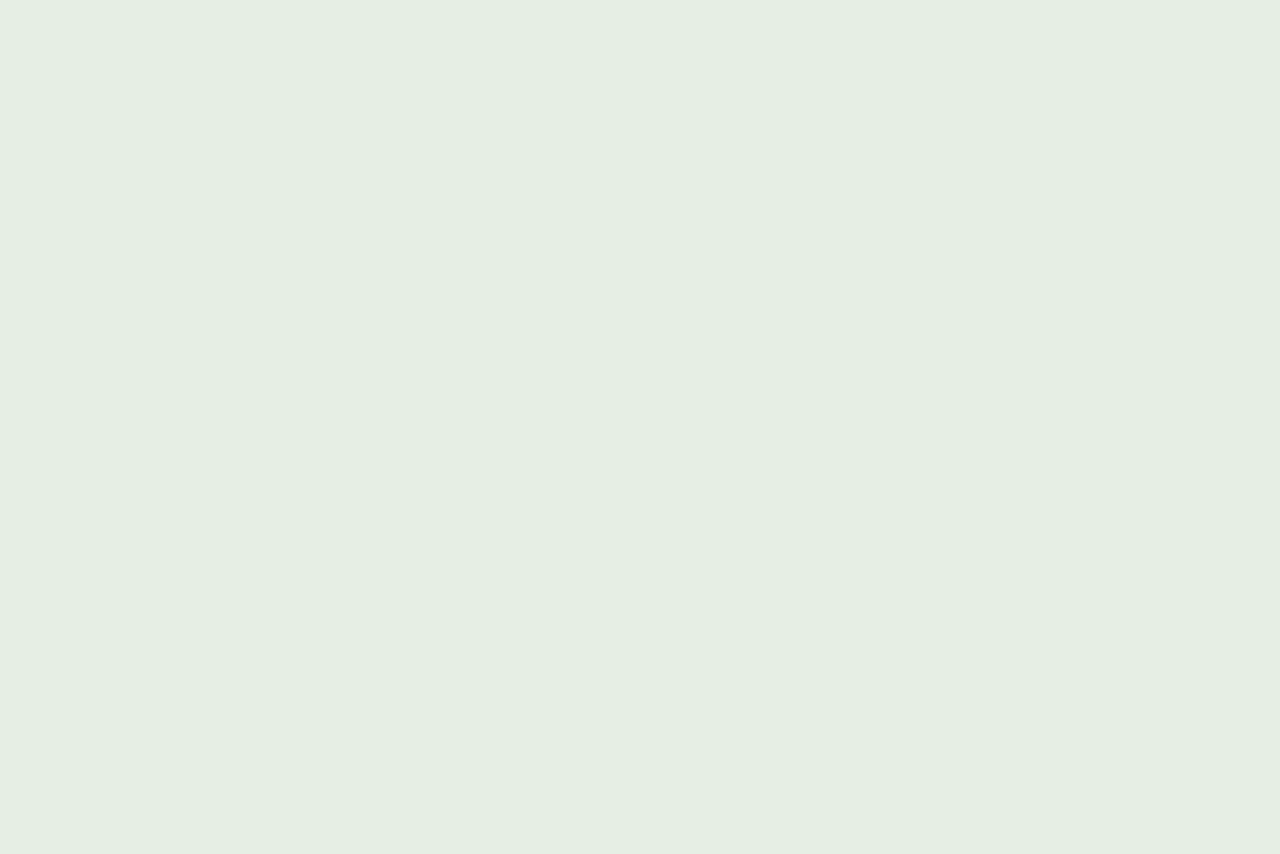
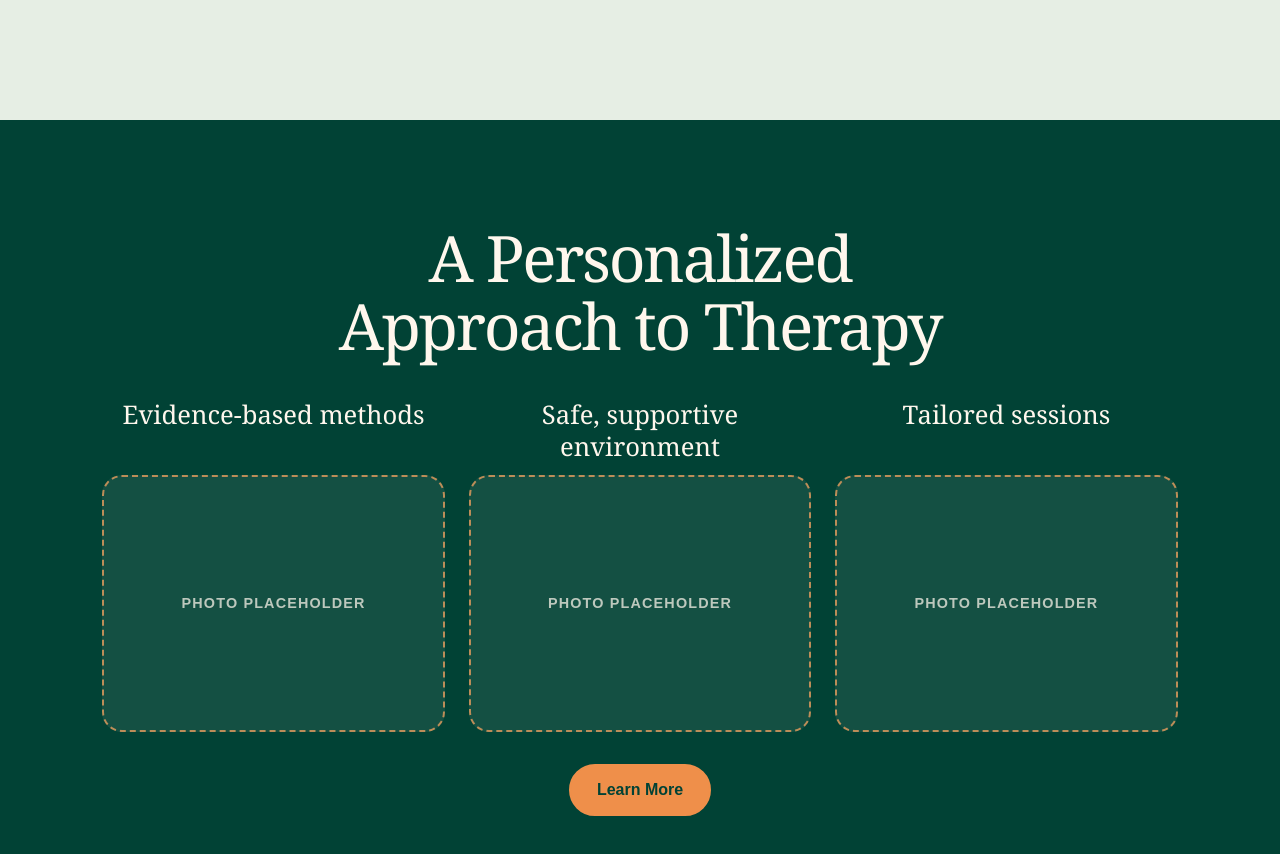
Before and after one commit to TherapyWithRuth/therapy-with-ruth-website, an Angular app: page / in a window 1280 px wide. Shown: the part 3080-3934 px from the top of the page. Before the commit the page ends 3200 px from the top, so only its background shows below. Built offline with nearby package versions, Linux system fonts and the light colour scheme.

Commit message:
added Approach section

```diff
--- /dev/null
+++ b/src/app/home/approach/approach.html
@@ -0,0 +1,23 @@
+<section class="approach" aria-labelledby="approach-title">
+  <div class="approach__content">
+    <h2 id="approach-title">A Personalized Approach to Therapy</h2>
+
+    <ul class="approach__points" aria-label="Therapy approach highlights">
+      @for (point of approachPoints; track point.title) {
+        <li>
+          <h3>{{ point.title }}</h3>
+
+          @if (point.imageSrc && point.imageAlt) {
+            <img [src]="point.imageSrc" [alt]="point.imageAlt" />
+          } @else {
+            <div class="approach__image-placeholder" aria-hidden="true">
+              <span>Photo placeholder</span>
+            </div>
+          }
+        </li>
+      }
+    </ul>
+
+    <a class="approach__button" routerLink="/approach">Learn More</a>
+  </div>
+</section>
--- /dev/null
+++ b/src/app/home/approach/approach.scss
@@ -0,0 +1,149 @@
+:host {
+  display: block;
+}
+
+.approach {
+  display: grid;
+  height: 100%;
+  min-height: 100%;
+  place-items: center;
+  padding: clamp(2.5rem, 7vh, 6rem) clamp(1.5rem, 8vw, 8rem);
+  background: var(--color-forest-dark);
+}
+
+.approach__content {
+  width: min(100%, 68rem);
+  text-align: center;
+}
+
+h2 {
+  max-width: 18ch;
+  margin: 0 auto;
+  color: var(--color-cream);
+  font-family: Georgia, 'Times New Roman', serif;
+  font-size: clamp(2.4rem, 5vw, 4.75rem);
+  font-weight: 400;
+  letter-spacing: -0.035em;
+  line-height: 1.05;
+  text-wrap: balance;
+}
+
+.approach__points {
+  display: grid;
+  grid-template-columns: repeat(3, minmax(0, 1fr));
+  gap: clamp(0.75rem, 2vw, 1.5rem);
+  margin: clamp(1.75rem, 5vh, 3.5rem) 0 0;
+  padding: 0;
+  list-style: none;
+}
+
+.approach__points li {
+  min-width: 0;
+}
+
+.approach__points h3 {
+  min-height: 2.5em;
+  margin: 0;
+  color: var(--color-cream);
+  font-family: Georgia, 'Times New Roman', serif;
+  font-size: clamp(1.2rem, 2vw, 1.6rem);
+  font-weight: 400;
+  line-height: 1.25;
+  text-wrap: balance;
+}
+
+.approach__points img,
+.approach__image-placeholder {
+  display: grid;
+  width: 100%;
+  height: auto;
+  aspect-ratio: 4 / 3;
+  margin-top: 0.75rem;
+  place-items: center;
+  border-radius: 1.25rem;
+}
+
+.approach__points img {
+  object-fit: cover;
+}
+
+.approach__image-placeholder {
+  border: 0.125rem dashed rgba(244, 162, 97, 0.75);
+  background: rgba(255, 247, 237, 0.08);
+}
+
+.approach__image-placeholder span {
+  color: rgba(255, 247, 237, 0.72);
+  font-size: 0.9rem;
+  font-weight: 700;
+  letter-spacing: 0.08em;
+  text-transform: uppercase;
+}
+
+.approach__button {
+  display: inline-flex;
+  min-height: 3.25rem;
+  align-items: center;
+  justify-content: center;
+  margin-top: clamp(1.5rem, 4vh, 2.5rem);
+  border: 0.125rem solid var(--color-orange);
+  border-radius: 999px;
+  padding: 0.75rem 1.6rem;
+  background: var(--color-orange);
+  color: var(--color-forest-dark);
+  font-weight: 700;
+  text-decoration: none;
+  transition:
+    background-color 160ms ease,
+    border-color 160ms ease,
+    transform 160ms ease;
+}
+
+.approach__button:hover {
+  border-color: var(--color-orange-soft);
+  background: var(--color-orange-soft);
+  transform: translateY(-0.125rem);
+}
+
+.approach__button:focus-visible {
+  outline: 0.1875rem solid var(--color-cream);
+  outline-offset: 0.25rem;
+}
+
+@media (max-width: 42rem) {
+  .approach {
+    padding-block: clamp(1.5rem, 4vh, 3rem);
+  }
+
+  .approach__points {
+    grid-template-columns: 1fr;
+    gap: 0.75rem;
+    margin-top: 1.5rem;
+  }
+
+  .approach__points li {
+    display: block;
+  }
+
+  .approach__points h3 {
+    min-height: 0;
+  }
+
+  .approach__points img,
+  .approach__image-placeholder {
+    height: min(9vh, 4.5rem);
+    margin-top: 0.5rem;
+    aspect-ratio: auto;
+    border-radius: 0.75rem;
+  }
+
+  .approach__button {
+    margin-top: 1.25rem;
+  }
+}
+
+@media (prefers-reduced-motion: reduce) {
+  .approach__button {
+    transition: none;
+  }
+}
--- /dev/null
+++ b/src/app/home/approach/approach.ts
@@ -0,0 +1,24 @@
+import { Component } from '@angular/core';
+import { RouterLink } from '@angular/router';
+
+import { ScrollSnapSection } from '../../shared/scroll-snap-section';
+
+interface ApproachPoint {
+  title: string;
+  imageSrc?: string;
+  imageAlt?: string;
+}
+
+@Component({
+  selector: 'app-approach-section',
+  imports: [RouterLink],
+  templateUrl: './approach.html',
+  styleUrl: './approach.scss',
+})
+export class ApproachSection extends ScrollSnapSection {
+  protected readonly approachPoints: ApproachPoint[] = [
+    { title: 'Evidence-based methods' },
+    { title: 'Safe, supportive environment' },
+    { title: 'Tailored sessions' },
+  ];
+}
--- a/src/app/home/home.html
+++ b/src/app/home/home.html
@@ -2,3 +2,4 @@
 <app-problem />
 <app-about-section />
 <app-services-section />
+<app-approach-section />
--- a/src/app/home/home.ts
+++ b/src/app/home/home.ts
@@ -1,13 +1,14 @@
 import { Component } from '@angular/core';
 
 import { AboutSection } from './about/about';
+import { ApproachSection } from './approach/approach';
 import { Hero } from './hero/hero';
 import { Problem } from './problem/problem';
 import { ServicesSection } from './services/services';
 
 @Component({
   selector: 'app-home',
-  imports: [Hero, Problem, AboutSection, ServicesSection],
+  imports: [Hero, Problem, AboutSection, ServicesSection, ApproachSection],
   templateUrl: './home.html',
   styleUrl: './home.scss',
 })
```
